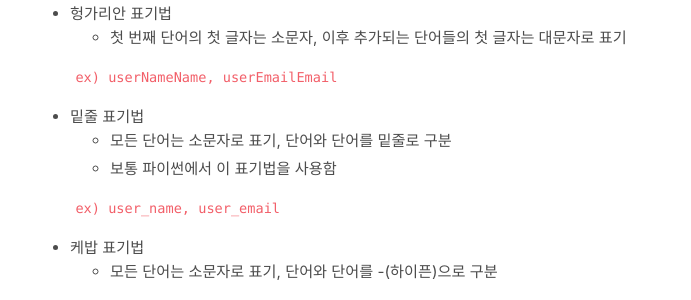
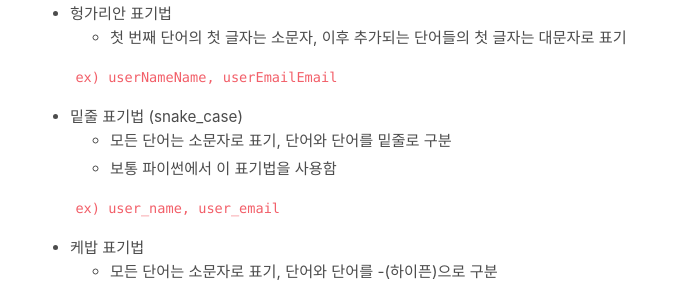
Before and after one commit to absolutelyfullycapable/absolutelyfullycapable.github.io, a Jekyll site: the page built from _posts/2020-09-01-javascript-variable-data-type.md, in a window 1280 px wide and 900 px high, scrolled down 2950 px. Shown: the part 153-453 px from the top of the window, without its empty margins (330-1021 px from the left). Built offline with Jekyll 4.4.1, drawn with Linux system fonts in a browser that asks for light colours; comment, search, counter and statistics services are not loaded.

Commit message:
Update 2020-09-01-javascript-variable-data-type.md

```diff
--- a/_posts/2020-09-01-javascript-variable-data-type.md
+++ b/_posts/2020-09-01-javascript-variable-data-type.md
@@ -123,7 +123,7 @@ comments: true
 
 	`ex) userNameName, userEmailEmail`
 
-- 밑줄 표기법
+- 밑줄 표기법 (snake_case)
 	- 모든 단어는 소문자로 표기, 단어와 단어를 밑줄로 구분
 	- 보통 파이썬에서 이 표기법을 사용함
 
```
